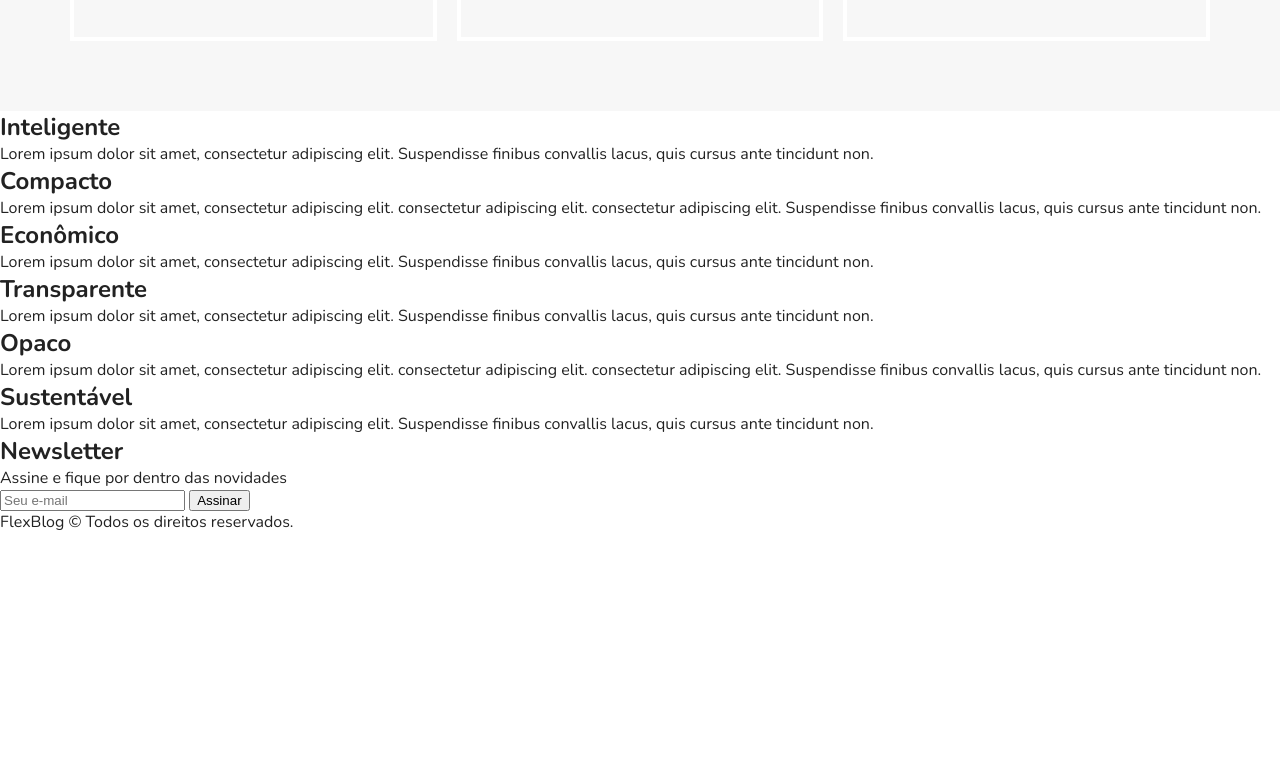
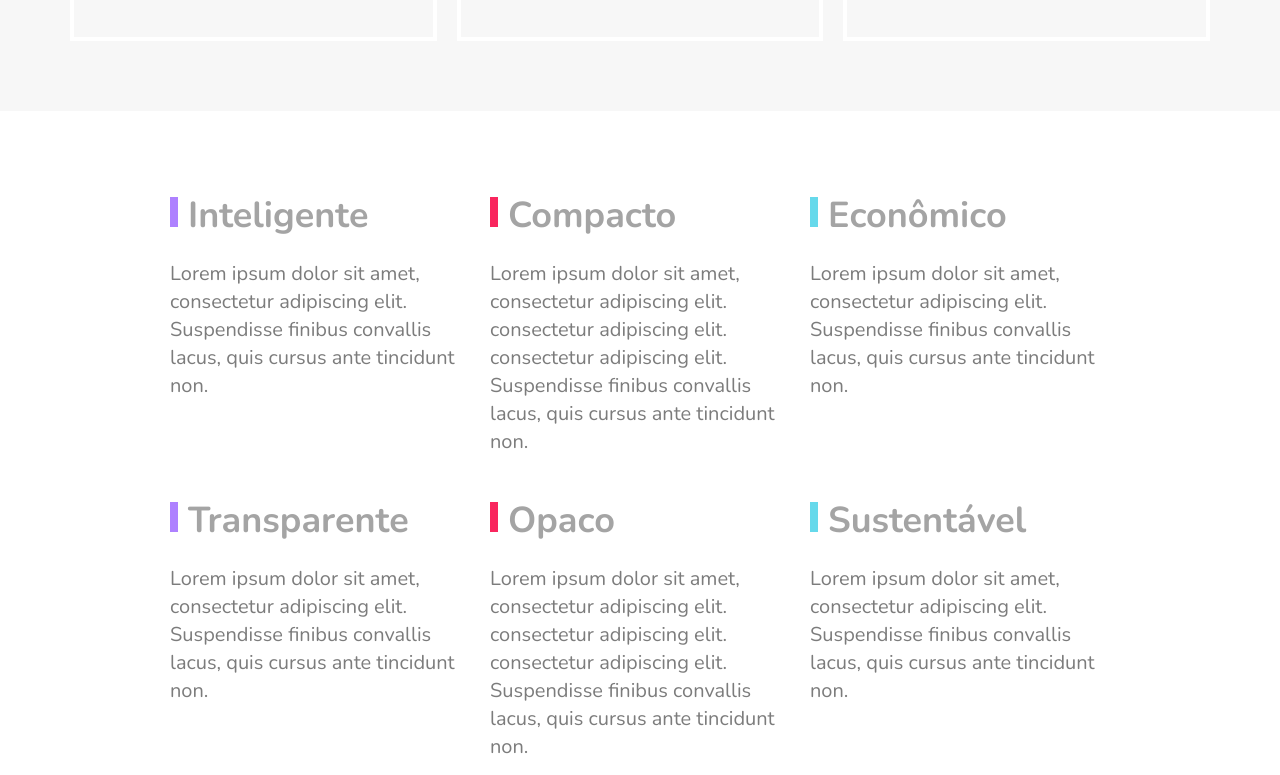
Before and after one commit to marcelobiao/flex-blog, a plain HTML site: page index.html in a window 1280 px wide. Shown: the part 2465-3240 px from the top of the page. Before the commit the page ends 2998 px from the top, so only its background shows below. Drawn offline with nearby package versions, Linux system fonts and the light colour scheme.

Commit message:
Criando css da sessão qualidades

```diff
--- a/css/styles.css
+++ b/css/styles.css
@@ -265,3 +265,52 @@ img{
     order: -1;
   }
 }
+
+/*Qualidades*/
+
+.qualidade {
+    max-width: 960px;
+    margin: 60px auto;
+    display: flex;
+    flex-wrap: wrap;
+}
+
+.qualidade-item {
+    flex: 1 1 0;
+    min-width: 300px;
+    margin: 20px 10px;
+}
+
+
+.qualidade-item h2{
+    font-size: 2.25em;
+    color: #a4a4a4;
+    margin-bottom: 20px;
+}
+
+.qualidade-item h2::before{
+    content: '';
+    display: inline-block;
+    width: 8px;
+    height: 30px;
+    margin-right: 10px;
+    background: blue;
+}
+
+.qualidade-item:nth-of-type(3n+1) h2::before {
+    background: #ae81ff;
+}
+
+.qualidade-item:nth-of-type(3n+2) h2::before {
+    background: #f9265e;
+}
+
+.qualidade-item:nth-of-type(3n+3) h2::before {
+    background: #66d9eb;
+}
+
+.qualidade-item p {
+    font-size: 1.25em;
+    line-height: 1.4;
+    color: #7c7c7c;
+}
```
